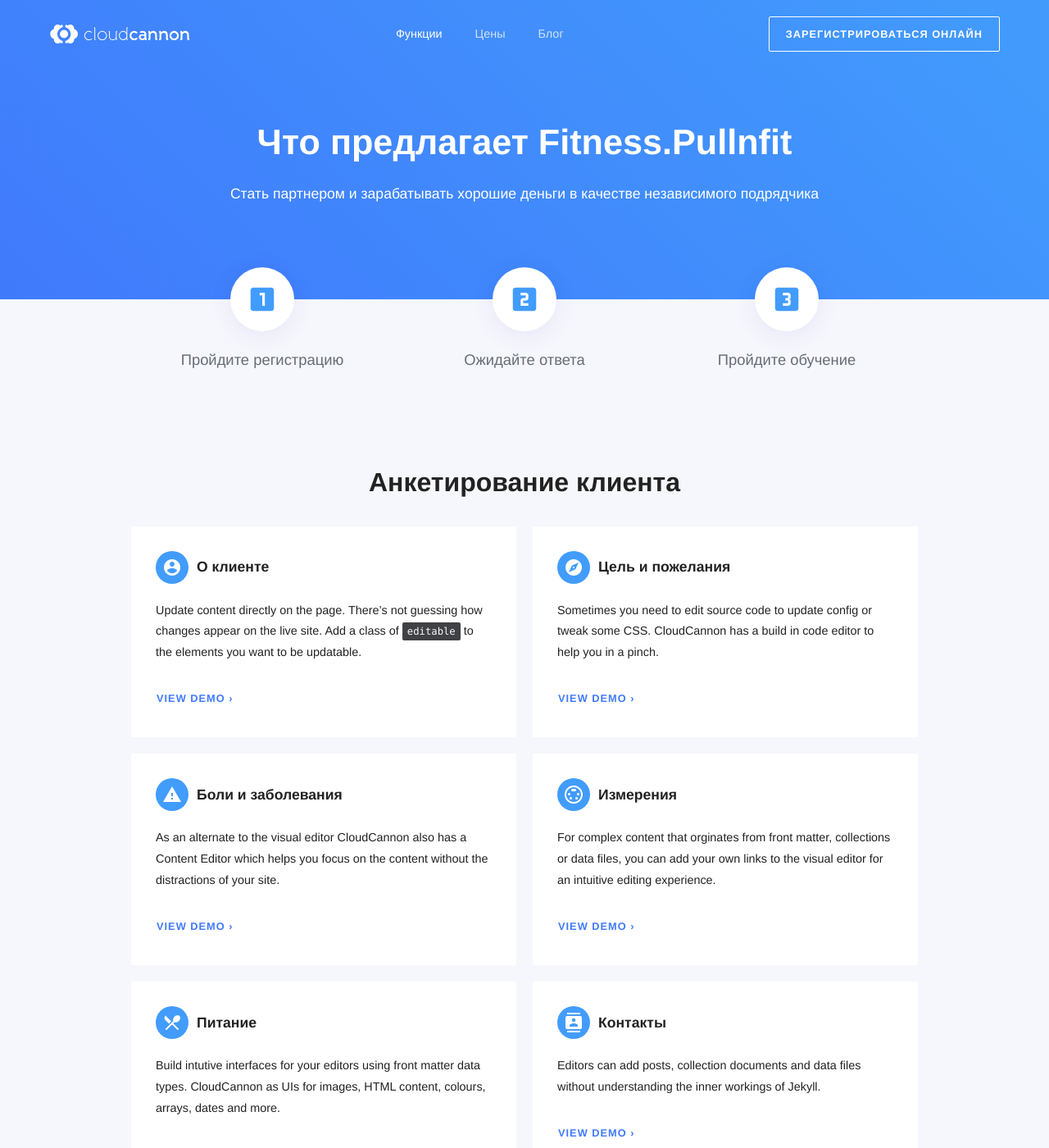
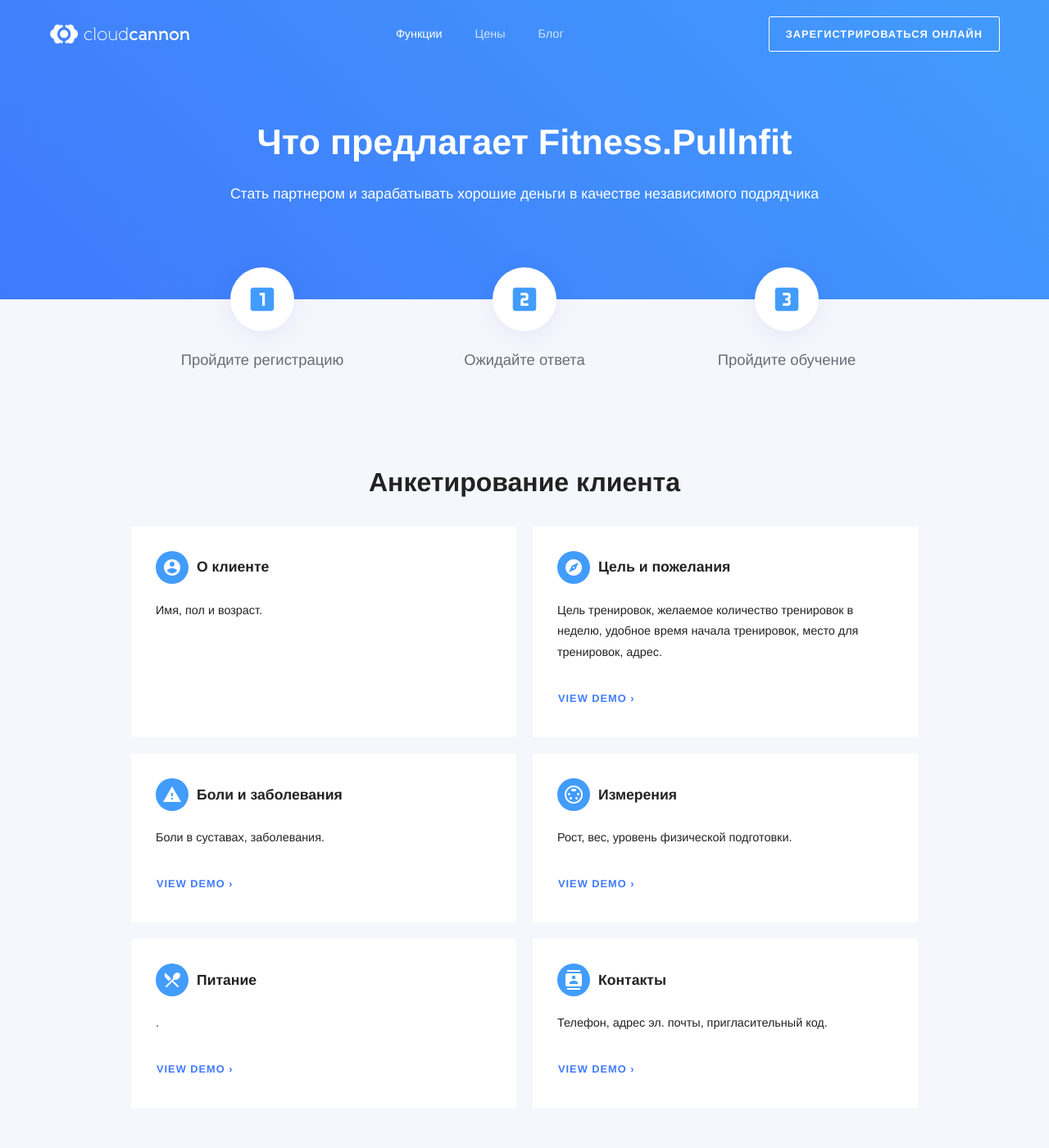
Before and after one commit to RakhimyanTim/fitness.github.io, a Jekyll site: the page built from pages/features.html, in a window 1280 px wide and 1400 px high. Shown: the whole window at 82% size. Built offline with Jekyll 4.4.1, drawn with Linux system fonts in a browser that asks for light colours; some web fonts are replaced.

Commit message:
Update features.html

```diff
--- a/pages/features.html
+++ b/pages/features.html
@@ -24,17 +24,17 @@
 	<h2>Анкетирование клиента</h2>
 
 	<ul class="cards">
-		{% include components/features/data-block.html icon="account_circle" video="vwDsNe67Z0s" title="О клиенте" content="Update content directly on the page. There's not guessing how changes appear on the live site. Add a class of `editable` to the elements you want to be updatable." %}
+		{% include components/features/data-block.html icon="account_circle" title="О клиенте" content="Имя, пол и возраст." %}
 
-		{% include components/features/data-block.html icon="explore" video="FyZh-Ld55UU" title="Цель и пожелания" content="Sometimes you need to edit source code to update config or tweak some CSS. CloudCannon has a build in code editor to help you in a pinch." %}
+		{% include components/features/data-block.html icon="explore" video="FyZh-Ld55UU" title="Цель и пожелания" content="Цель тренировок, желаемое количество тренировок в неделю, удобное время начала тренировок, место для тренировок, адрес." %}
 
-		{% include components/features/data-block.html icon="warning" video="pzzMMms1eSU" title="Боли и заболевания" content="As an alternate to the visual editor CloudCannon also has a Content Editor which helps you focus on the content without the distractions of your site." %}
+		{% include components/features/data-block.html icon="warning" video="pzzMMms1eSU" title="Боли и заболевания" content="Боли в суставах, заболевания." %}
 
-		{% include components/features/data-block.html icon="settings_input_svideo" video="pxMAYVMYBrU" title="Измерения" content="For complex content that orginates from front matter, collections or data files, you can add your own links to the visual editor for an intuitive editing experience." %}
+		{% include components/features/data-block.html icon="settings_input_svideo" video="pxMAYVMYBrU" title="Измерения" content="Рост, вес, уровень физической подготовки." %}
 
-		{% include components/features/data-block.html icon="restaurant_menu" video="rbJoUhSPUHA" title="Питание" content="Build intutive interfaces for your editors using front matter data types. CloudCannon as UIs for images, HTML content, colours, arrays, dates and more." %}
+		{% include components/features/data-block.html icon="restaurant_menu" video="rbJoUhSPUHA" title="Питание" content="." %}
 
-		{% include components/features/data-block.html icon="contacts" video="j-nWzBt_Wkg" title="Контакты" content="Editors can add posts, collection documents and data files without understanding the inner workings of Jekyll." %}
+		{% include components/features/data-block.html icon="contacts" video="j-nWzBt_Wkg" title="Контакты" content="Телефон, адрес эл. почты, пригласительный код." %}
 	</ul>
 
 	<h2>Организация упражнений</h2>
```
